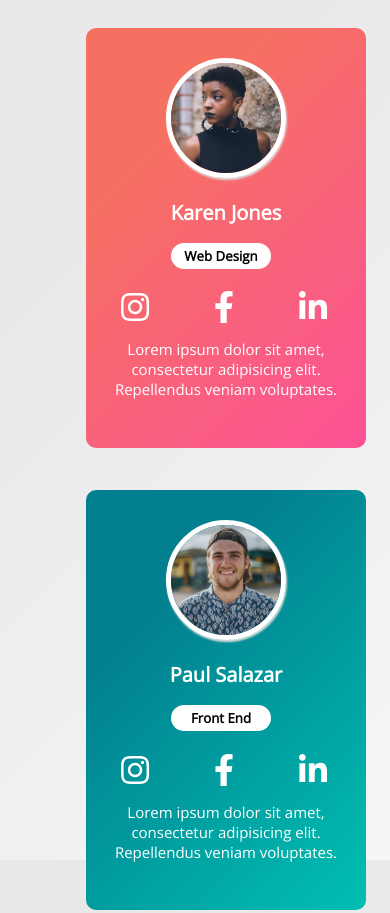
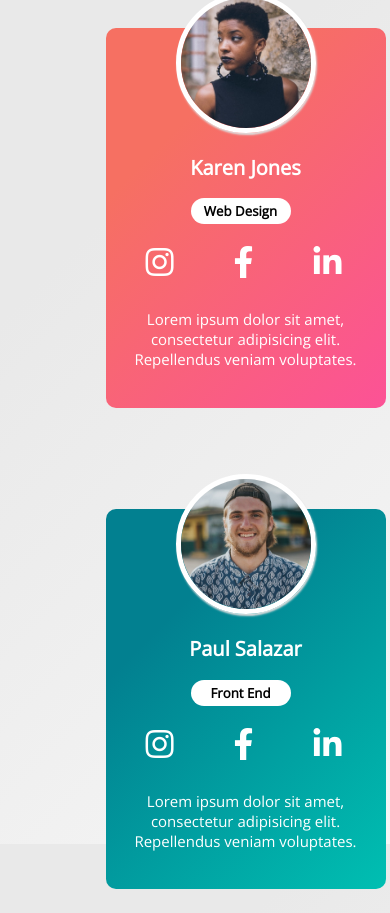
Before and after one commit to JSdanijela/Gradient-UI-Cards, a plain HTML site: page index.html in a window 390 px wide. Shown: the top 913 px of the page. Drawn offline with nearby package versions, Linux system fonts and the light colour scheme.

Commit message:
Update stylesheet.css

```diff
--- a/stylesheet.css
+++ b/stylesheet.css
@@ -8,6 +8,8 @@ body{
 	width: 100vw;
 	overflow-x: hidden;
     background-color: #f6f6f6;
+    background-repeat: no-repeat;
+    background-attachment: fixed;
     background-image: linear-gradient(315deg, #f6f6f6 0%, #e9e9e9 74%);
     font-family: 'Open Sans', sans-serif;
 }
@@ -16,7 +18,7 @@ body{
 	display: inline-grid;
 	width: 100%;
 	height: 100%;
-    grid-template-columns: repeat(auto-fit, minmax(280px,1fr) );
+    grid-template-columns: repeat(auto-fit, minmax(380px,1fr) );
     justify-content: space-around;
     margin:5% 5%;
     grid-gap: 3%;
@@ -24,9 +26,18 @@ body{
 
 #card1, #card2, #card3{
 	width: 280px;
-	height: 420px;
+	height: 380px;
 	border-radius: 10px;
     text-align: center;
+}
+
+#avatar{
+  margin-top: -35px;
+  width: 140px;
+  height: 140px;
+  border-radius: 50%;
+  border: 5px solid white;
+  box-shadow: 1px 2px 2px rgb(220,220,220, 3);
 }
 
 #card1{
@@ -67,15 +78,6 @@ body{
   background-color: #bf00ff;
  }
 
-#avatar{
-	margin-top: 30px;
-	width: 120px;
-	height: 120px;
-	border-radius: 50%;
-	border: 5px solid white;
-	box-shadow: 1px 2px 2px rgb(220,220,220, 3);
-}
-
 ul {
   list-style-type: none;
   margin: 0;
@@ -86,8 +88,8 @@ ul {
 }
 
 li {
-	margin-right: 30px;
-	margin-left: 35px;
+	margin-right: 20px;
+	margin-left: 40px;
 	float: left;
     color: white;
 }
@@ -108,6 +110,7 @@ h5{
 
 p{
 	font-size: 15px;
+  margin-top: 30px;
 	margin-left: 8px;
 	margin-right: 8px;
 	color: white;
@@ -122,9 +125,8 @@ p{
 
  @media only screen and (max-width: 751px)  {
 #wrapper{
-  margin-right: 20vw;
-  margin-left: 20vw;
+  margin-left: 25vw;
   width: 60vw;
-  grid-gap: 5%;
+  grid-gap: 12%;
 }
 }
```
